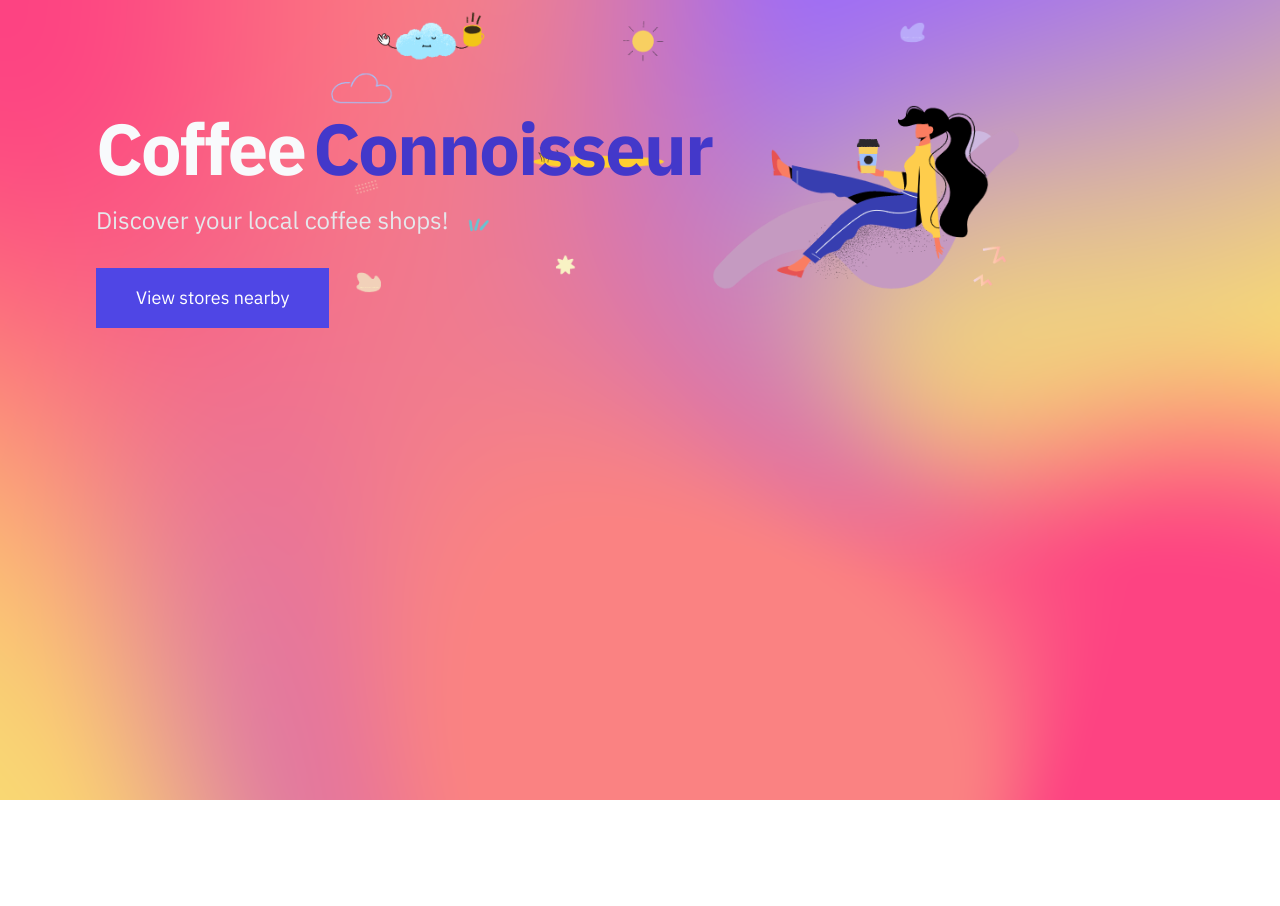
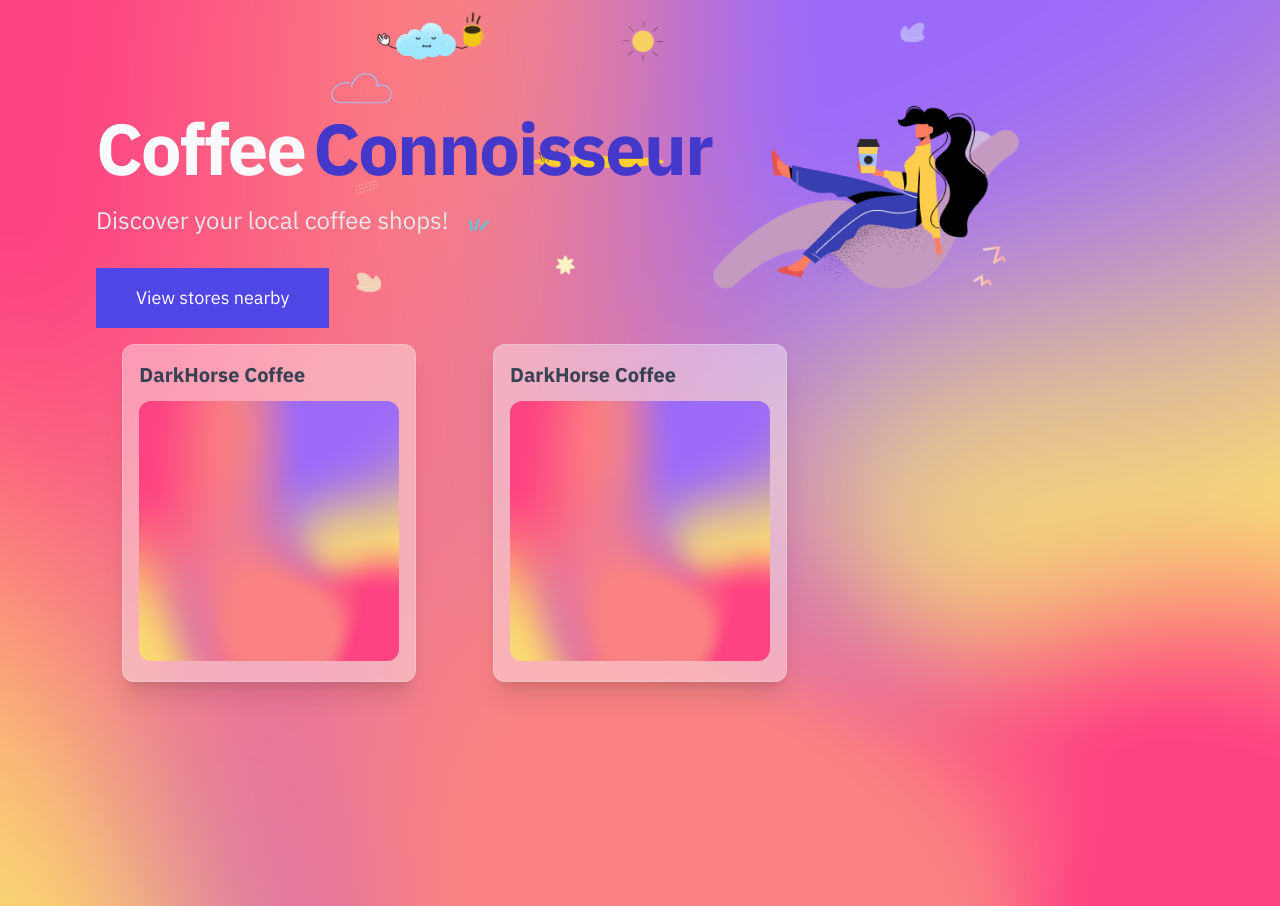
Before and after one commit to Insidiae/ztm-discover-coffee-stores, a Next.js app: page / in a window 1280 px wide. Before the commit the page ends 800 px from the top, so only its background shows below. Built offline with nearby package versions, Linux system fonts and the light colour scheme.

Commit message:
Add card component

```diff
--- /dev/null
+++ b/components/Card.tsx
@@ -0,0 +1,35 @@
+import Link from "next/link";
+import Image from "next/image";
+
+type CardProps = {
+	name: string;
+	href: string;
+	imgUrl: string;
+	imgAlt: string;
+};
+
+export default function Card(props: CardProps) {
+	return (
+		<Link
+			href={props.href}
+			className="m-auto shadow-xl border-white-100 rounded-xl"
+		>
+			<div className="pt-1 px-4 pb-5 rounded-xl bg-white bg-opacity-40 backdrop-blur-[10px] border border-white border-opacity-20 transition-colors hover:bg-opacity-70 hover:border-opacity-100">
+				<div className="my-3">
+					<h2 className="w-64 text-xl font-extrabold overflow-hidden whitespace-nowrap text-ellipsis md:w-64 lg:w-64">
+						{props.name}
+					</h2>
+				</div>
+				<div className="text-white-100">
+					<Image
+						className="rounded-xl"
+						src={props.imgUrl}
+						alt={props.imgAlt}
+						width={260}
+						height={160}
+					/>
+				</div>
+			</div>
+		</Link>
+	);
+}
--- a/pages/_app.tsx
+++ b/pages/_app.tsx
@@ -9,8 +9,13 @@ const ibm = IBM_Plex_Sans({
 
 export default function App({ Component, pageProps }: AppProps) {
 	return (
-		<div className={ibm.className}>
+		<>
+			<style jsx global>{`
+				html {
+					font-family: ${ibm.style.fontFamily};
+				}
+			`}</style>
 			<Component {...pageProps} />
-		</div>
+		</>
 	);
 }
--- a/pages/index.tsx
+++ b/pages/index.tsx
@@ -1,6 +1,8 @@
 import Head from "next/head";
 import Image from "next/image";
+
 import Banner from "../components/Banner";
+import Card from "../components/Card";
 
 export default function Home() {
 	function handleBannerBtnClick() {
@@ -23,6 +25,21 @@ export default function Home() {
 				<div className="absolute top-0 z-10 md:right-[20%] lg:right-[20%]">
 					<Image src="/static/hero-image.png" alt="" width={700} height={400} />
 				</div>
+
+				<div className="grid grid-cols-1 gap-6 sm:grid-cols-2 md:grid-cols-2 lg:grid-cols-3 xl:grid-cols-3">
+					<Card
+						name="DarkHorse Coffee"
+						href="/coffee-store/darkhorse-coffee"
+						imgUrl="/static/background.png"
+						imgAlt=""
+					/>
+					<Card
+						name="DarkHorse Coffee"
+						href="/coffee-store/darkhorse-coffee"
+						imgUrl="/static/background.png"
+						imgAlt=""
+					/>
+				</div>
 			</main>
 		</div>
 	);
```
